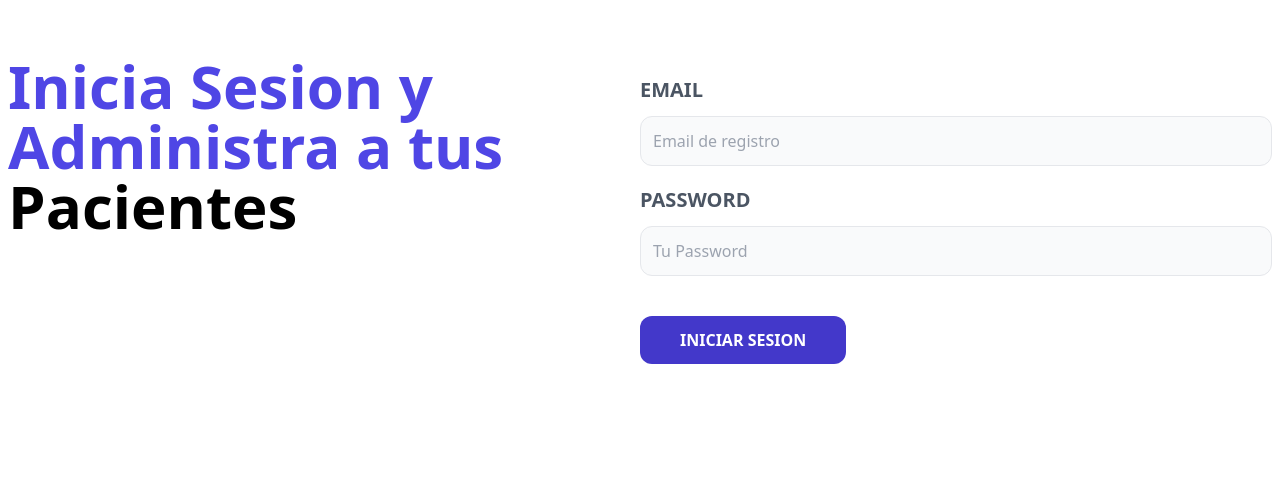
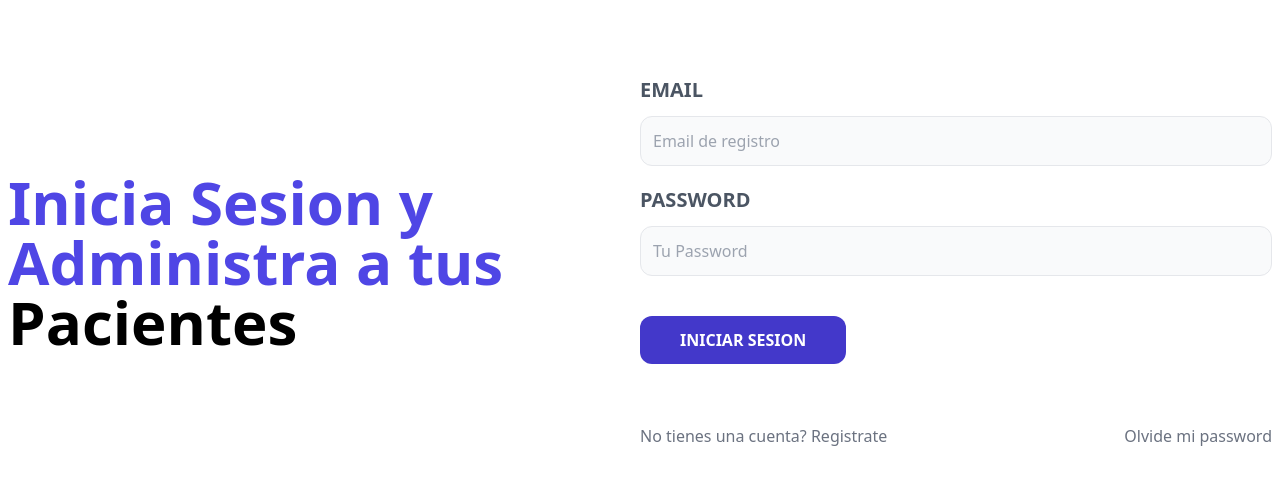
Before and after one commit to 96vladi/apv, a React (Vite) app in the folder frontend/: page / in a window 1280 px wide. Shown: the top 484 px of the page. Built offline with nearby package versions, Linux system fonts and the light colour scheme.

Commit message:
routing-olvide-password

```diff
--- a/frontend/src/layout/AuthLayout.jsx
+++ b/frontend/src/layout/AuthLayout.jsx
@@ -4,7 +4,7 @@
 export const AuthLayout = () => {
   return (
     <>
-      <main className='container mx-auto md:grid md:grid-cols-2 mt-12 p-2'>
+      <main className='container mx-auto md:grid md:grid-cols-2 mt-12 p-2 items-center'>
         <Outlet />
       </main>
     </>
--- a/frontend/src/paginas/Login.jsx
+++ b/frontend/src/paginas/Login.jsx
@@ -1,4 +1,5 @@
 import React from 'react'
+import { Link } from 'react-router-dom'
 
 export const Login = () => {
   return (
@@ -37,6 +38,18 @@
                 font-bold mt-5 hover:cursor-pointer hover:bg-indigo-900 md:w-auto'
             />
           </form>
+          <nav className='mt-10 lg:flex lg:justify-between'>
+            <Link
+              to='/registrar'
+              className='block text-center my-5 text-gray-500'>
+              No tienes una cuenta? Registrate
+            </Link>
+            <Link
+              to='/olvide-password'
+              className='block text-center my-5 text-gray-500'>
+              Olvide mi password
+            </Link>
+          </nav>
         </div>
     </>
   )
```
